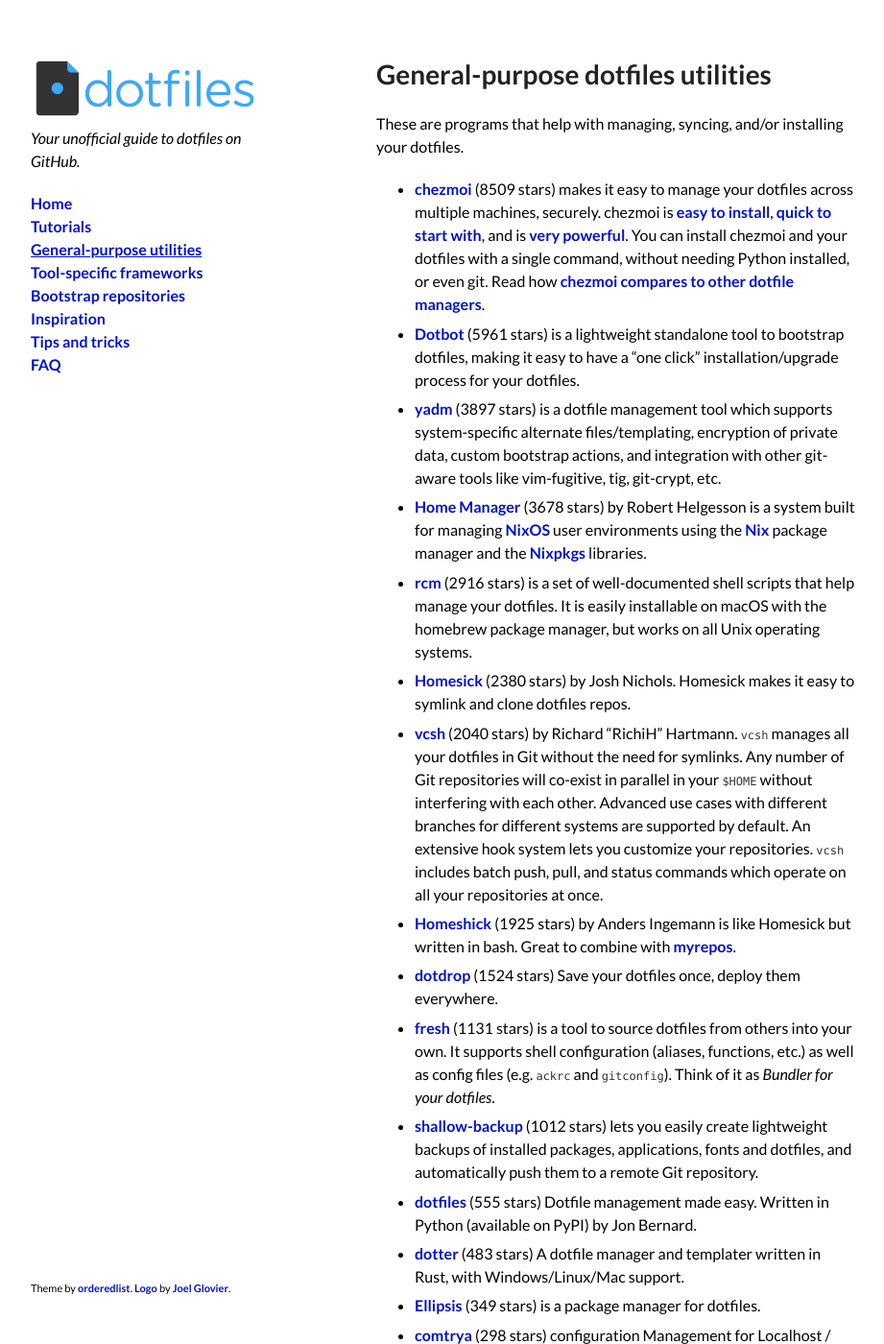
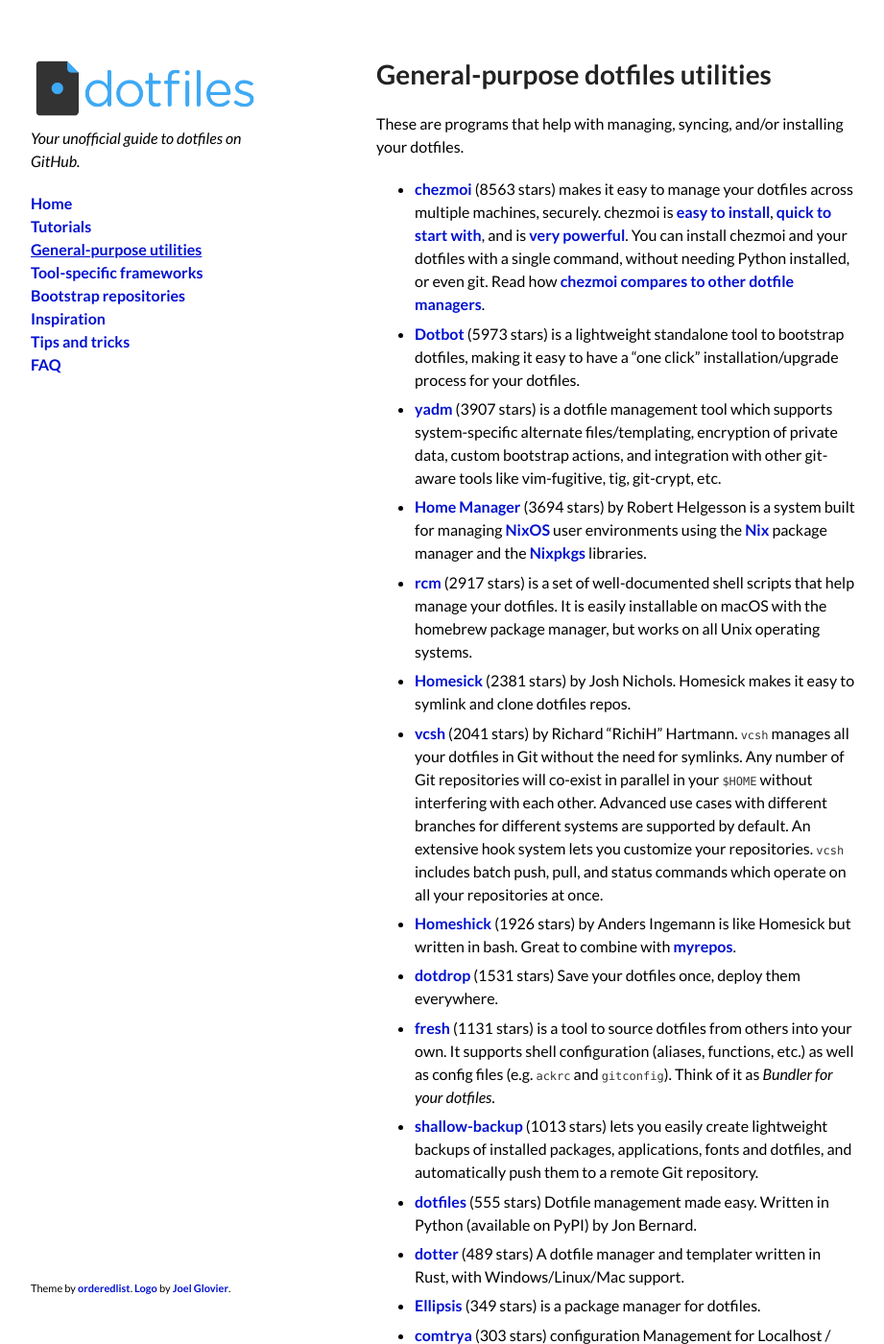
Before and after one commit to dotfiles/dotfiles.github.com, a Jekyll site: the page built from utilities.md, in a window 1280 px wide and 1400 px high. Shown: the whole window at 96% size, without its empty margins (178-1099 px from the left). Built offline with Jekyll 4.4.1, drawn with Linux system fonts in a browser that asks for light colours; comment, search, counter and statistics services are not loaded; some of the changed text lies outside the part shown.

Commit message:
Update star counts

```diff
--- a/_data/bootstrap.yml
+++ b/_data/bootstrap.yml
@@ -2,12 +2,12 @@
   name: thoughtbot/dotfiles
   notes: A base set of configs, plugins, scripts, and aliases for vim, tmux, git,
     ruby, and zsh.
-  stars: 7525
+  stars: 7530
   url: https://github.com/thoughtbot/dotfiles
 - forks: 371
   name: dotphiles
   notes: A community driven framework of dotfiles, for the usual terminal apps and
     shells, designed to work across multiple platforms and degrade for older versions
     of software or OS, allowing you to use the same settings on all your machines.
-  stars: 738
+  stars: 740
   url: https://github.com/dotphiles/dotphiles
--- a/_data/utilities.yml
+++ b/_data/utilities.yml
@@ -9,14 +9,14 @@
   notes: is a minimalist dotfile management framework, written 100% in bash.
   stars: 95
   url: https://github.com/bashdot/bashdot
-- forks: 407
+- forks: 408
   name: chezmoi
   notes: makes it easy to manage your dotfiles across multiple machines, securely.
     chezmoi is [easy to install](https://chezmoi.io/install/), [quick to start with](https://chezmoi.io/quick-start/),
     and is [very powerful](https://www.chezmoi.io/user-guide/setup/). You can install
     chezmoi and your dotfiles with a single command, without needing Python installed,
     or even git. Read how [chezmoi compares to other dotfile managers](https://www.chezmoi.io/comparison-table/).
-  stars: 8509
+  stars: 8563
   url: https://github.com/twpayne/chezmoi
   website: https://chezmoi.io
 - forks: 3
@@ -48,12 +48,12 @@
   name: Dotbot
   notes: is a lightweight standalone tool to bootstrap dotfiles, making it easy to
     have a "one click" installation/upgrade process for your dotfiles.
-  stars: 5961
+  stars: 5973
   url: https://github.com/anishathalye/dotbot
 - forks: 85
   name: dotdrop
   notes: Save your dotfiles once, deploy them everywhere.
-  stars: 1524
+  stars: 1531
   url: https://github.com/deadc0de6/dotdrop
 - forks: 31
   name: dotfiler
@@ -140,12 +140,12 @@
     you. Homely also has a clever Automatic Cleanup feature and good tutorials.
   stars: 44
   url: https://github.com/phodge/homely
-- forks: 1167
+- forks: 1169
   name: Home Manager
   notes: by Robert Helgesson is a system built for managing [NixOS](https://nixos.org)
     user environments using the [Nix](https://nixos.org/nix/) package manager and
     the [Nixpkgs](https://nixos.org/nixpkgs/) libraries.
-  stars: 3678
+  stars: 3694
   url: https://github.com/rycee/home-manager
 - forks: 25
   name: Homemaker
@@ -158,12 +158,12 @@
   name: Homeshick
   notes: by Anders Ingemann is like Homesick but written in bash. Great to combine
     with [myrepos](https://web.archive.org/web/20200904205236/https://waiting-for-dev.github.io/blog/2014/05/04/distributable-and-organized-dotfiles-with-homeshick-and-mr/).
-  stars: 1925
+  stars: 1926
   url: https://github.com/andsens/homeshick
 - forks: 130
   name: Homesick
   notes: by Josh Nichols. Homesick makes it easy to symlink and clone dotfiles repos.
-  stars: 2380
+  stars: 2381
   url: https://github.com/technicalpickles/homesick
 - name: myrepos
   notes: is a tool to manage all your version control repositories at once.
@@ -182,13 +182,13 @@
   notes: is a set of well-documented shell scripts that help manage your dotfiles.
     It is easily installable on macOS with the homebrew package manager, but works
     on all Unix operating systems.
-  stars: 2916
+  stars: 2917
   url: https://github.com/thoughtbot/rcm
-- forks: 221
+- forks: 222
   name: shallow-backup
   notes: lets you easily create lightweight backups of installed packages, applications,
     fonts and dotfiles, and automatically push them to a remote Git repository.
-  stars: 1012
+  stars: 1013
   url: https://github.com/alichtman/shallow-backup
 - forks: 12
   name: stowsh
@@ -208,14 +208,14 @@
     branches for different systems are supported by default. An extensive hook system
     lets you customize your repositories. `vcsh` includes batch push, pull, and status
     commands which operate on all your repositories at once.
-  stars: 2040
+  stars: 2041
   url: https://github.com/RichiH/vcsh
-- forks: 150
+- forks: 151
   name: yadm
   notes: is a dotfile management tool which supports system-specific alternate files/templating,
     encryption of private data, custom bootstrap actions, and integration with other
     git-aware tools like vim-fugitive, tig, git-crypt, etc.
-  stars: 3897
+  stars: 3907
   url: https://github.com/TheLocehiliosan/yadm
   website: https://yadm.io/
 - forks: 9
@@ -232,10 +232,10 @@
     multiple hosts, supports variable symlink targets and is infinitely hackable.
   stars: 4
   url: https://github.com/esc/yadoma
-- forks: 22
+- forks: 23
   name: dotter
   notes: A dotfile manager and templater written in Rust, with Windows/Linux/Mac support.
-  stars: 483
+  stars: 489
   url: https://github.com/SuperCuber/dotter
 - forks: 65
   name: dotfiles
@@ -246,7 +246,7 @@
 - forks: 38
   name: comtrya
   notes: configuration Management for Localhost / dotfiles.
-  stars: 298
+  stars: 303
   url: https://github.com/comtrya/comtrya
   website: https://www.comtrya.dev/
 - forks: 6
```
Also changed, not shown: _data/frameworks.yml (+38 -38 lines), _data/inspiration.yml (+38 -38 lines).
